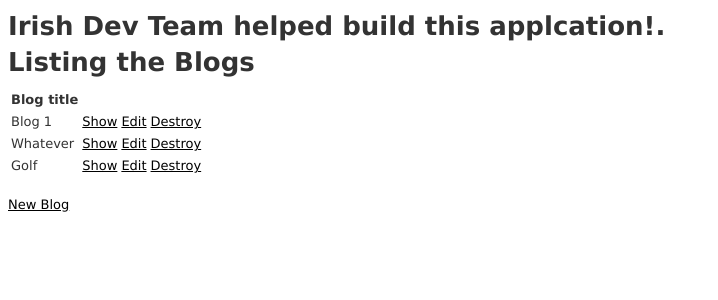
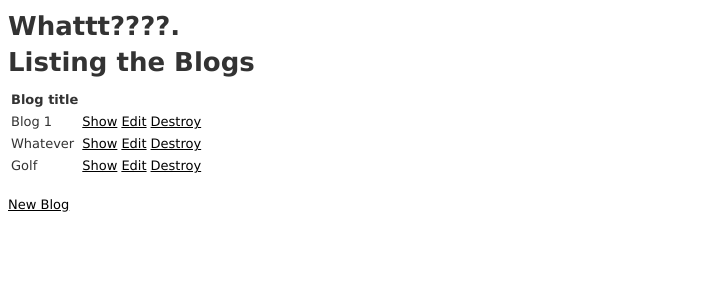
Before and after one commit to waynerochford/RailsBlog, a Rails app: page /blogs in a window 1280 px wide. Shown: the top 300 px of the page, without its empty margins (0-718 px from the left). Run offline with Rails 7, Linux system fonts and the light colour scheme; data comes from the database, SQL or seed files in the repository; style sheets or scripts are compiled from the project's sources; some libraries are stand-ins or nearby versions.

Commit message:
lolol
lolololo

```diff
--- a/app/views/layouts/application.html.erb
+++ b/app/views/layouts/application.html.erb
@@ -2,7 +2,7 @@
 <html>
 <head>
   <title>BlogSca</title>
-  <h1>Irish Dev Team helped build this applcation!.</h1>
+  <h1>Whattt????.</h1>
   <%= stylesheet_link_tag    'application', media: 'all', 'data-turbolinks-track' => true %>
   <%= javascript_include_tag 'application', 'data-turbolinks-track' => true %>
   <%= csrf_meta_tags %>
```
